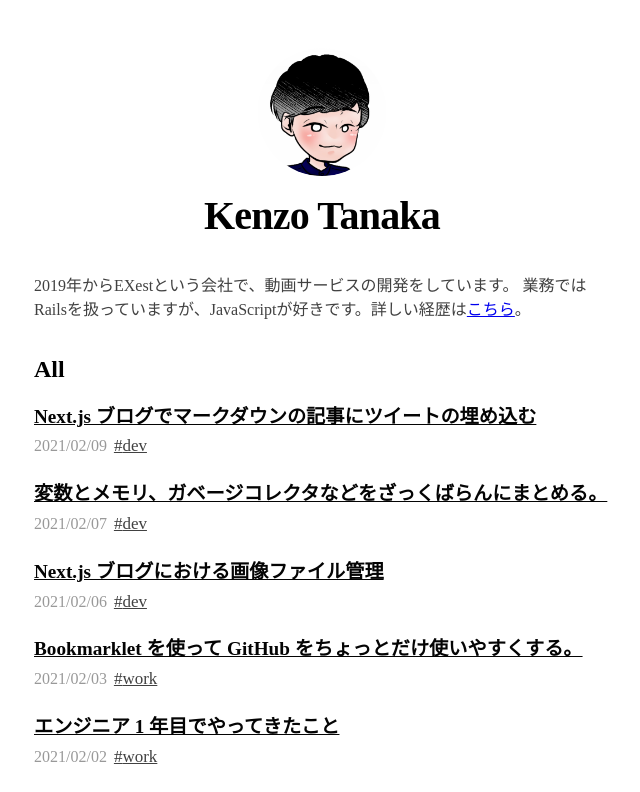
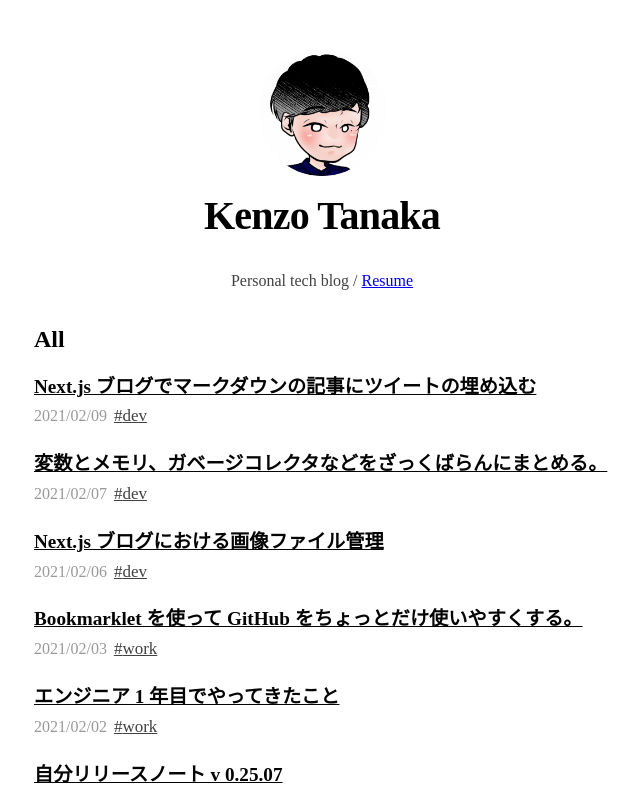
Before and after one commit to kenzo-tanaka/nextJsBlog, a Next.js app: page / in a window 1280 px wide. Shown: the top 792 px of the page, without its empty margins (318-958 px from the left). Built offline with nearby package versions, Linux system fonts and the light colour scheme.

Commit message:
fix top page design

```diff
--- a/pages/index.tsx
+++ b/pages/index.tsx
@@ -25,13 +25,11 @@ const Home: NextPage<Props> = ({ allPostsData }) => {
   return (
     <Layout home>
       <PageSEO title={config.siteMeta.title} />
-      <p className={utilStyles.greyText}>
-        2019年からEXestという会社で、動画サービスの開発をしています。
-        業務ではRailsを扱っていますが、JavaScriptが好きです。詳しい経歴は
+      <p className={`${utilStyles.alignCenter} ${utilStyles.greyText}`}>
+        Personal tech blog /{" "}
         <Link href={"/about"}>
-          <a>こちら</a>
+          <a>Resume</a>
         </Link>
-        。
       </p>
       <PostsList heading="All" posts={allPostsData} />
     </Layout>
```
